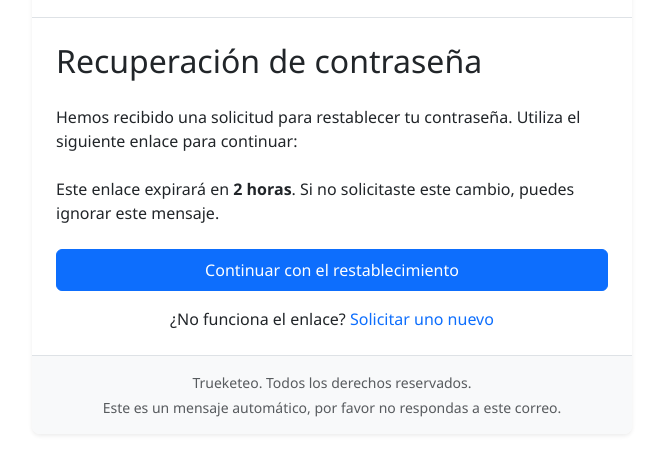
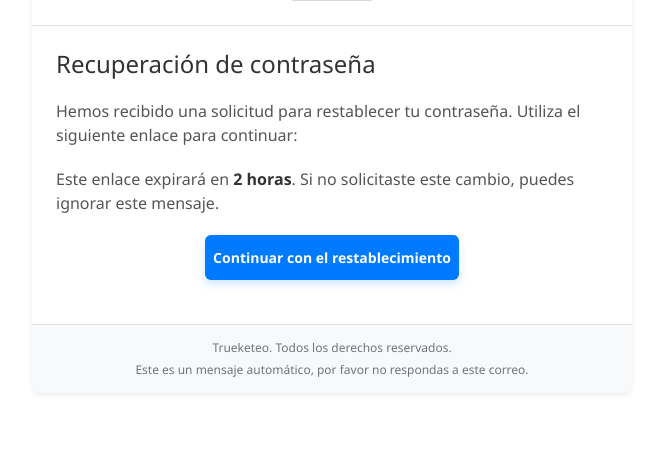
Before and after one commit to 4GeeksAcademy/jesus-final-project, a Flask app: template src/templates/mensajeMail.html in a window 1280 px wide. Shown: the part 107-581 px from the top of the page, without its empty margins (308-971 px from the left). Run offline with Flask 3, Linux system fonts and the light colour scheme; the template is opened without the code that fills it: most values are stand-ins (such as "Sample title", 1, 10 or a date in 2020); grey boxes marked "Sample" are stand-in pictures; some libraries are stand-ins or nearby versions.

Commit message:
Template HTML

```diff
--- a/src/app.py
+++ b/src/app.py
@@ -148,11 +148,12 @@ def enviar_mensaje():
     db.session.commit()
 
     link = f'{frontendUrl}cambiar-contraseña/{nuevo_codigo}'
+    logo = f'{frontendUrl}front/assets/img/logo.png'
     msg = Message(
         subject="Hello",
         sender="Trueketeo@gmail.com",
         recipients=[mail_to],
-        html=render_template('mensajeMail.html', link=link
+        html=render_template('mensajeMail.html', link=link, logo=logo
                              ))
     mail.send(msg)
     return jsonify({'msg': 'Mail enviado correctamente'}), 201
--- a/src/front/components/Navbar.jsx
+++ b/src/front/components/Navbar.jsx
@@ -11,6 +11,9 @@ export const Navbar = () => {
 	const { mode, setMode } = useAuthMode();
 	const navigate = useNavigate();
 	const userId = store.userId;
+
+
+
 
 	return (
 		<nav className="navbar navbar-light bg-light">
--- a/src/templates/mensajeMail.html
+++ b/src/templates/mensajeMail.html
@@ -40,41 +40,77 @@
     >
       <div class="header text-center p-4 border-bottom">
         <h1 class="m-0">
-          <img
-            src="https://via.placeholder.com/150x60?text=Trueketeo"
-            alt="Trueketeo Logo"
-            class="logo"
-          />
-          <!-- falta logo -->
+          <img src="{{logo}}" alt="Trueketeo Logo" class="logo" />
         </h1>
       </div>
 
       <div class="content p-4">
-        <h2 class="mb-4">Recuperación de contraseña</h2>
-        <p class="mb-4">
+        <h2 style="font-size: 24px; color: #333333; margin-bottom: 20px">
+          Recuperación de contraseña
+        </h2>
+
+        <p
+          style="
+            font-size: 16px;
+            color: #555555;
+            line-height: 1.5;
+            margin-bottom: 20px;
+          "
+        >
           Hemos recibido una solicitud para restablecer tu contraseña. Utiliza
           el siguiente enlace para continuar:
         </p>
 
-        <p class="mb-4">
-          Este enlace expirará en <strong>2 horas</strong>. Si no solicitaste
+        <p
+          style="
+            font-size: 16px;
+            color: #555555;
+            line-height: 1.5;
+            margin-bottom: 20px;
+          "
+        >
+          Este enlace expirará en
+          <strong style="color: #333333">2 horas</strong>. Si no solicitaste
           este cambio, puedes ignorar este mensaje.
         </p>
-
-        <div class="d-grid gap-3">
-          <a href="{{link}}" class="btn btn-primary py-2"
-            >Continuar con el restablecimiento</a
+        <div style="text-align: center; margin: 20px 0">
+          <a
+            href="{{link}}"
+            style="
+              display: inline-block;
+              background-color: #007bff;
+              color: #ffffff !important;
+              padding: 12px 8px;
+              font-size: 14px;
+              font-weight: bold;
+              text-decoration: none;
+              border-radius: 6px;
+              box-shadow: 0 4px 8px rgba(0, 123, 255, 0.2);
+              transition: background-color 0.3s ease;
+            "
+            onmouseover="this.style.backgroundColor='#0056b3'"
+            onmouseout="this.style.backgroundColor='#007bff'"
           >
-          <p class="text-center mb-0">
-            ¿No funciona el enlace?
-            <a href="#" class="text-decoration-none">Solicitar uno nuevo</a>
-          </p>
+            Continuar con el restablecimiento
+          </a>
         </div>
       </div>
 
-      <div class="footer text-center p-3 bg-light text-muted small border-top">
-        <p class="mb-1">Trueketeo. Todos los derechos reservados.</p>
-        <p class="mb-0">
+      <div
+        style="
+          text-align: center;
+          padding: 15px 10px;
+          background-color: #f8f9fa;
+          color: #6c757d;
+          font-size: 12px;
+          border-top: 1px solid #dee2e6;
+          line-height: 1.4;
+        "
+      >
+        <p style="margin: 0 0 5px 0">
+          Trueketeo. Todos los derechos reservados.
+        </p>
+        <p style="margin: 0">
           Este es un mensaje automático, por favor no respondas a este correo.
         </p>
       </div>
```
